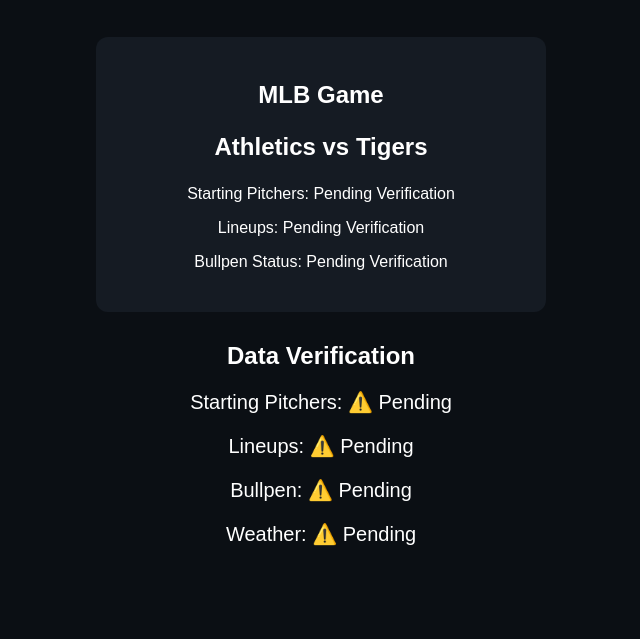
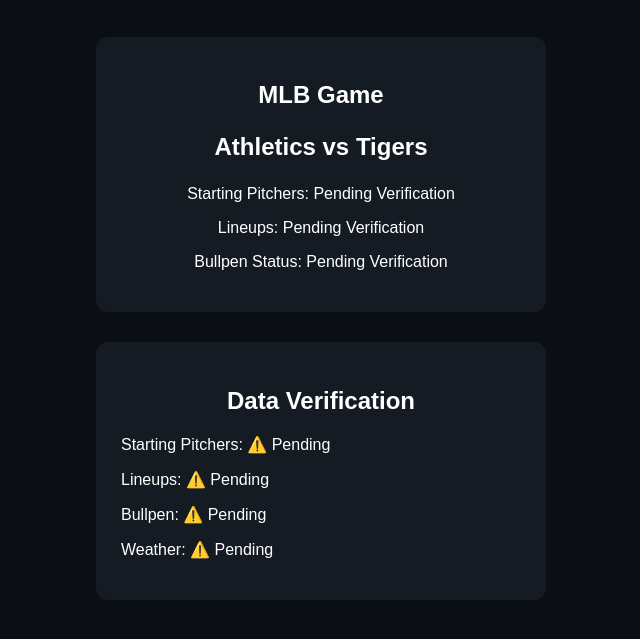
Before and after one commit to shadowsports/shadow-sports-intelligence, a plain HTML site: page frontend/index.html in a window 1280 px wide. Shown: the part 391-1030 px from the top of the page, without its empty margins (319-959 px from the left). Before the commit the page ends 997 px from the top, so only its background shows below. Drawn offline with Linux system fonts and the light colour scheme.

Commit message:
Add styles for verification card component

```diff
--- a/frontend/styles.css
+++ b/frontend/styles.css
@@ -46,3 +46,19 @@
 .game-card p {
 font-size: 16px;
 }
+.verification-card {
+background: #151B23;
+border-radius: 12px;
+padding: 25px;
+margin: 30px auto;
+max-width: 400px;
+}
+
+.verification-card h2 {
+font-size: 24px;
+}
+
+.verification-card p {
+font-size: 16px;
+text-align: left;
+}
```
